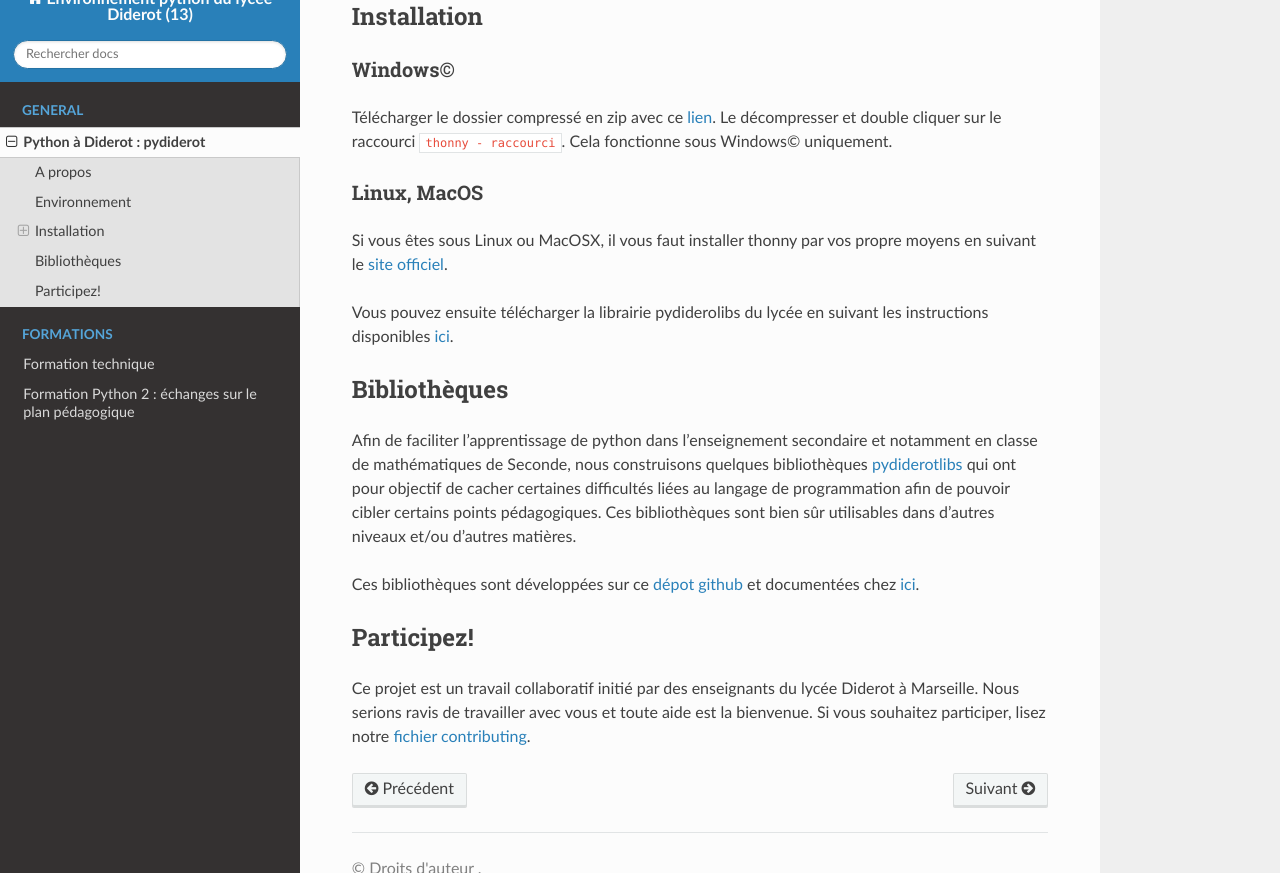
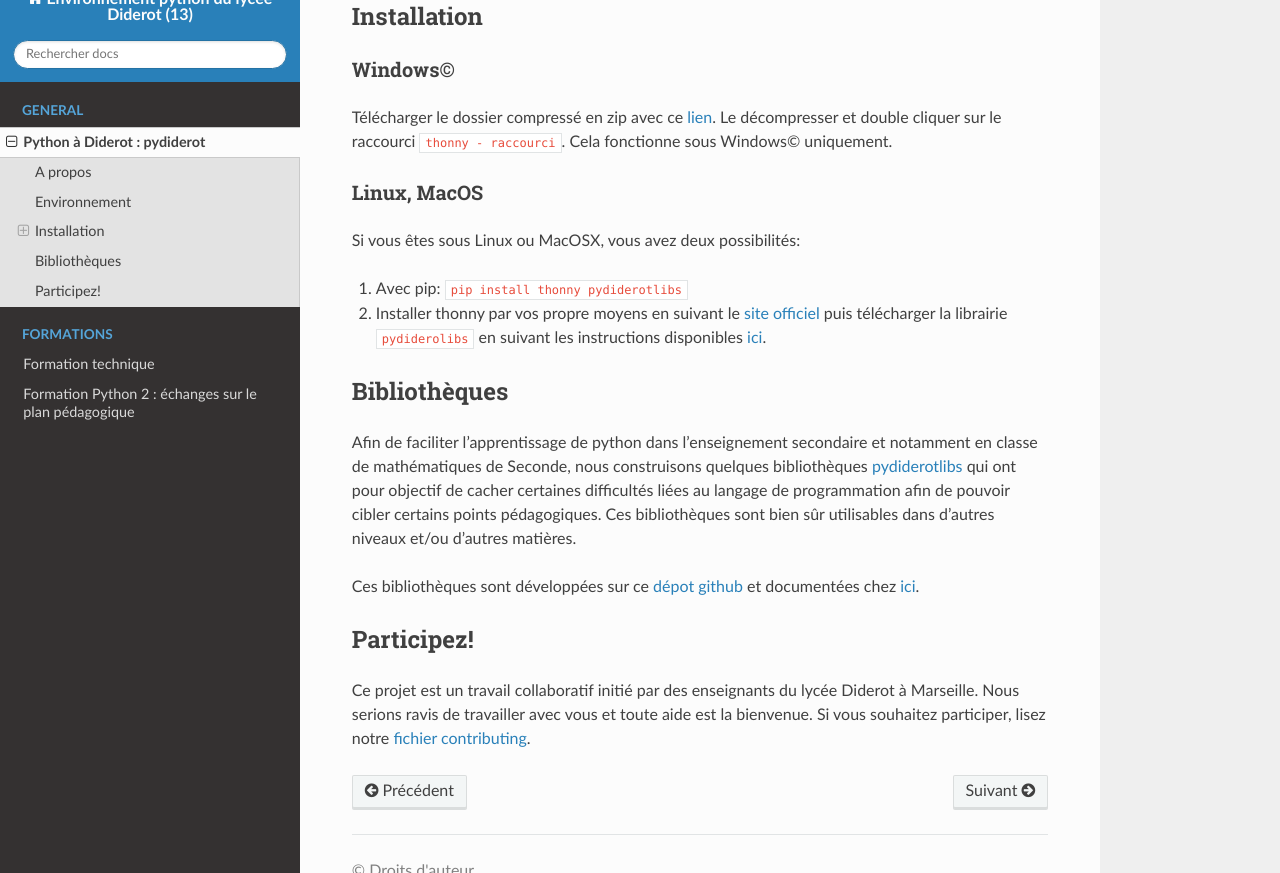
Before and after one commit to Pydiderot/pydiderotIDE, a Sphinx documentation site: the page built from docs/index.md, in a window 1280 px wide and 900 px high, scrolled down 953 px, cut to the strip 27-900 px from the top of the window. Built offline with Sphinx 7.4.7 and the Read the Docs theme 2.0.0, drawn with Linux system fonts in a browser that asks for light colours.

Commit message:
fix url et maj installation unix

```diff
--- a/docs/index.md
+++ b/docs/index.md
@@ -18,20 +18,22 @@ Le langage de programmation est python version 3.7.5 avec Tk 8.6.9.
 ## Installation
 
 ### Windows©
-Télécharger le dossier compressé en zip avec ce [lien](https://github.com/cspaier/thonny/archive/dev.zip). Le décompresser et double cliquer sur le raccourci `thonny - raccourci`. Cela fonctionne sous Windows© uniquement.
+Télécharger le dossier compressé en zip avec ce [lien](https://github.com/Pydiderot/thonny/archive/dev.zip). Le décompresser et double cliquer sur le raccourci `thonny - raccourci`. Cela fonctionne sous Windows© uniquement.
 
 ### Linux, MacOS
-Si vous êtes sous Linux ou MacOSX, il vous faut installer thonny par vos propre moyens en suivant le [site officiel](https://thonny.org).
+Si vous êtes sous Linux ou MacOSX, vous avez deux possibilités:
 
-Vous pouvez ensuite télécharger la librairie pydiderolibs du lycée  en suivant les instructions disponibles [ici](https://pydiderotlibs.readthedocs.io/).
+1. Avec pip: `pip install thonny pydiderotlibs`
+
+2. Installer thonny par vos propre moyens en suivant le [site officiel](https://thonny.org) puis télécharger la librairie `pydiderolibs` en suivant les instructions disponibles [ici](https://pydiderotlibs.readthedocs.io/).
 
 
 
 ## Bibliothèques
 Afin de faciliter l'apprentissage de python dans l'enseignement secondaire et notamment en classe de mathématiques de Seconde, nous construisons quelques bibliothèques  [pydiderotlibs](https://pydiderotlibs.readthedocs.io/) qui ont pour objectif de cacher certaines difficultés liées au langage de programmation afin de pouvoir cibler certains points pédagogiques. Ces bibliothèques sont bien sûr utilisables dans d'autres niveaux et/ou d'autres matières.
 
-Ces bibliothèques sont développées sur ce [dépot github](https://github.com/cspaier/pydiderotlibs) et documentées chez [ici](https://pydiderotlibs.readthedocs.io/).
+Ces bibliothèques sont développées sur ce [dépot github](https://github.com/Pydiderot/pydiderotlibs) et documentées chez [ici](https://pydiderotlibs.readthedocs.io/).
 
 
 ## Participez!
-Ce projet est un travail collaboratif initié par des enseignants du lycée Diderot à Marseille. Nous serions ravis de travailler avec vous et toute aide est la bienvenue. Si vous souhaitez participer, lisez notre [fichier contributing](https://github.com/cspaier/pydiderot/blob/dev/CONTRIBUTING.md).
+Ce projet est un travail collaboratif initié par des enseignants du lycée Diderot à Marseille. Nous serions ravis de travailler avec vous et toute aide est la bienvenue. Si vous souhaitez participer, lisez notre [fichier contributing](https://github.com/Pydiderot/pydiderot/blob/dev/CONTRIBUTING.md).
```
Also changed, not shown: README.md (+6 -9 lines).
